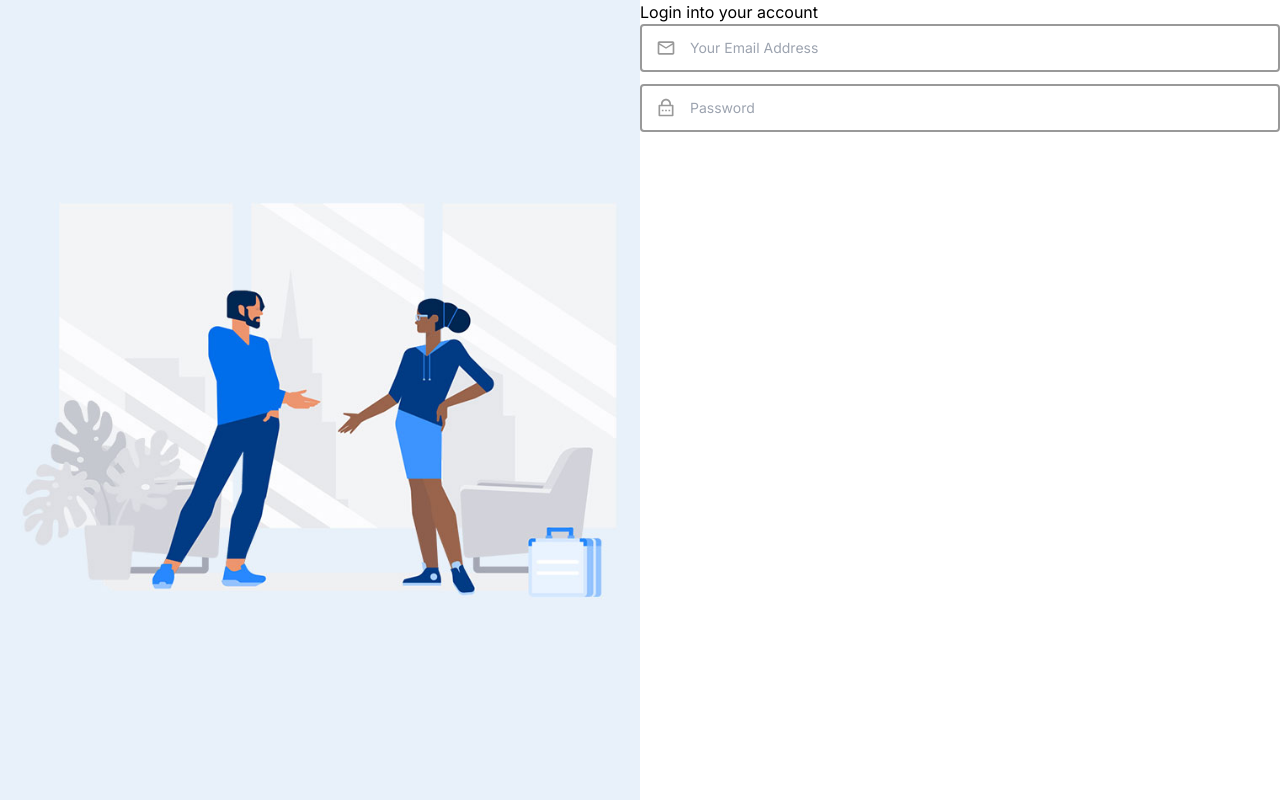
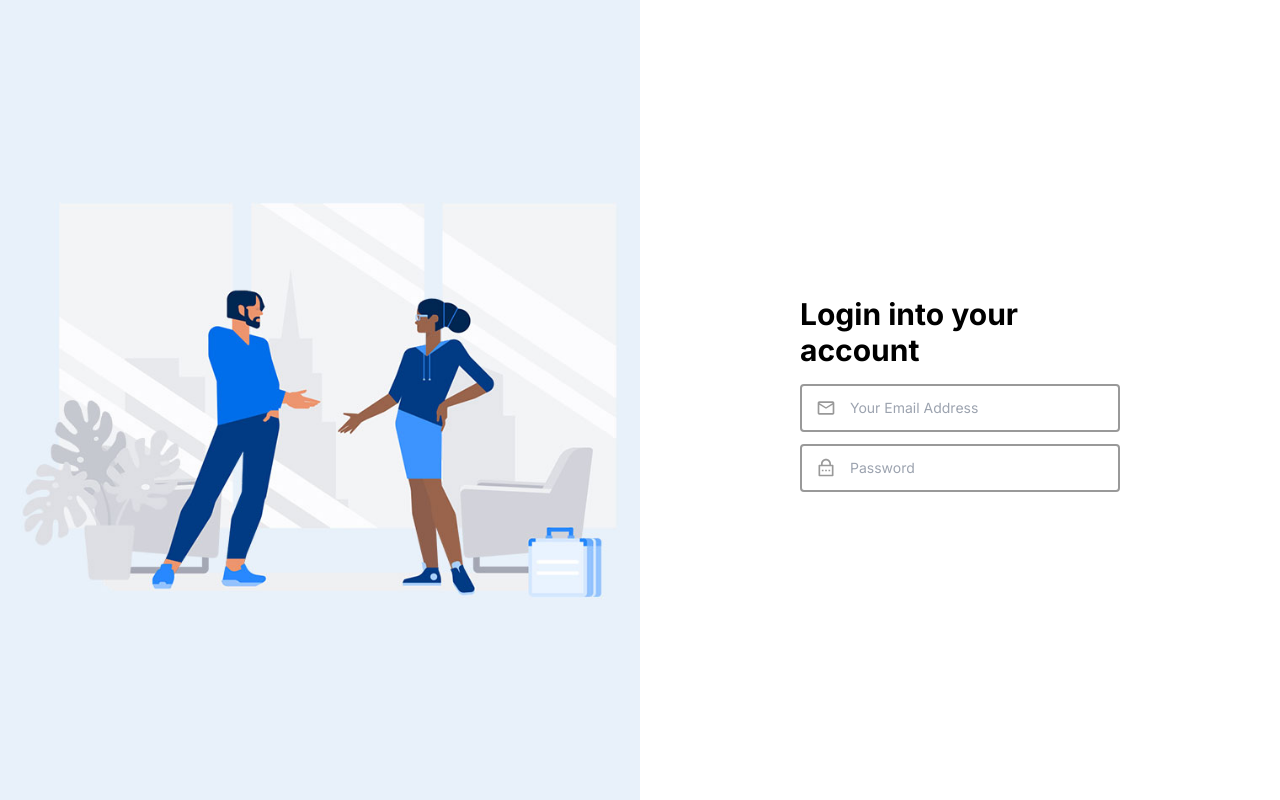
Before and after one commit to RajanBakshi238/sociala-next-js-app, a Next.js app: page /sign-in in a window 1280 px wide. Built offline with nearby package versions, Linux system fonts and the light colour scheme.

Commit message:
WIP: button common component, input types name changed

```diff
--- a/src/app/(auth)/sign-in/page.tsx
+++ b/src/app/(auth)/sign-in/page.tsx
@@ -6,10 +6,10 @@ export default function Page() {
     return <div className="grid grid-cols-2 h-100">
         <div className='h-screen bg-cover bg-[url("../../public/images/login-bg.jpg")]'>
         </div>
-        <div className="h-screen">
-            <div>
-                <div>
-                    <h1>Login into your account</h1>
+        <div className="h-screen flex items-center justify-center">
+            <div className="w-[50%]">
+                <div className="mb-4">
+                    <h1 className="font-bold text-3xl">Login into your account</h1>
                 </div>
                 <div>
                     <div className="mb-3">
--- /dev/null
+++ b/src/components/common/Button.tsx
@@ -0,0 +1,22 @@
+import ButtonSize, { ButtonSizeType } from "@/types/constants/ButtonSize";
+import classNames from "classnames";
+
+interface IButtonProps {
+    label: string;
+    className?: string;
+    type?: "button" | "submit"
+    size: ButtonSizeType
+}
+
+const Button: React.FC<IButtonProps> = ({ label, className, type = "button", size = ButtonSize.MD }) => {
+    return <>
+        <button type={type} className={classNames("relative", {
+            "": size === ButtonSize.SM,
+            "": size === ButtonSize.MD,
+            "": size === ButtonSize.LG,
+
+        }, className)}>
+            {label}
+        </button>
+    </>
+}
--- a/src/components/common/InputField.tsx
+++ b/src/components/common/InputField.tsx
@@ -1,10 +1,10 @@
 import React from "react"
 import classNames from "classnames";
 
-import { InputType } from "@/types/constants/INPUT_TYPES";
+import { InputType } from "@/types/constants/InputTypes";
 import { IconType } from "react-icons";
 
-interface IInputField {
+interface IInputFieldProps {
     label?: string;
     placeholder?: string;
     type: InputType;
@@ -14,7 +14,7 @@ interface IInputField {
     onChange?: (value: string) => void;
 }
 
-const InputField: React.FC<IInputField> = ({ placeholder, label, type, value, className, Icon }) => {
+const InputField: React.FC<IInputFieldProps> = ({ placeholder, label, type, value, className, Icon }) => {
     return <div className="relative">
         {/* <MdOutlineMailOutline className="absolute top-1/2 translate-x-4 -translate-y-1/2 text-[#999] text-xl"/> */}
         {Icon && <Icon className="absolute top-1/2 translate-x-4 -translate-y-1/2 text-[#999] text-xl" />}
--- /dev/null
+++ b/src/types/constants/ButtonSize.ts
@@ -0,0 +1,9 @@
+const ButtonSize = {
+  SM: "sm",
+  MD: "md",
+  LG: "lg",
+};
+
+export type ButtonSizeType = (typeof ButtonSize)[keyof typeof ButtonSize];
+
+export default ButtonSize;
```
Also changed, not shown: src/types/constants/InputTypes.ts (renamed from src/types/constants/INPUT_TYPES.ts).
